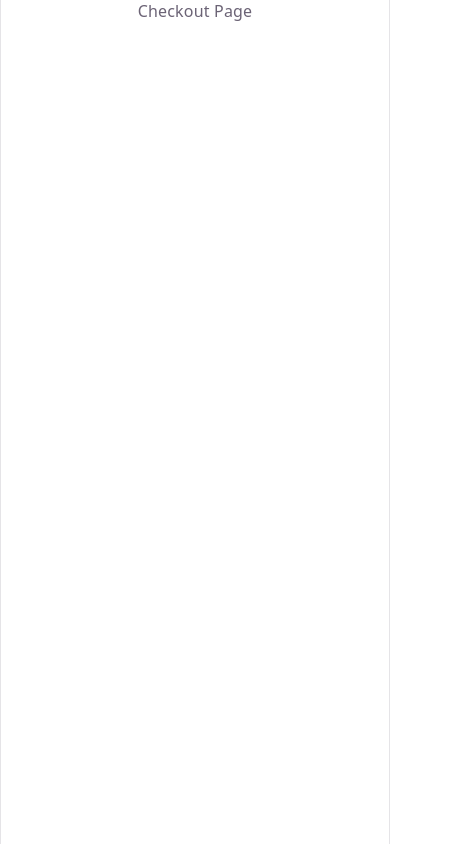
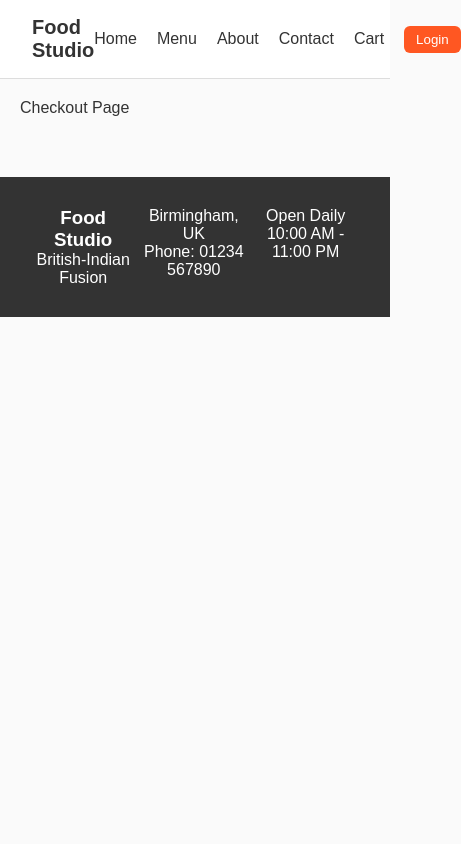
Before and after one commit to Minimax291/Food_Studio_Demo, a React (Vite) app: page /checkout in a window 390 px wide. Shown: the whole page, 461 px wide, since content can reach past the window. Built offline with nearby package versions, Linux system fonts and the light colour scheme.

Commit message:
connected the pages and added demo home page

```diff
--- /dev/null
+++ b/src/components/layout/Footer.css
@@ -0,0 +1,9 @@
+.footer {
+  margin-top: 40px;
+  padding: 30px;
+  background-color: #333;
+  color: white;
+  display: flex;
+  justify-content: space-around;
+  text-align: center;
+}
--- /dev/null
+++ b/src/components/layout/Footer.tsx
@@ -0,0 +1,22 @@
+import "./Footer.css";
+
+export default function Footer() {
+  return (
+    <footer className="footer">
+      <div>
+        <h3>Food Studio</h3>
+        <p>British-Indian Fusion</p>
+      </div>
+
+      <div>
+        <p>Birmingham, UK</p>
+        <p>Phone: 01234 567890</p>
+      </div>
+
+      <div>
+        <p>Open Daily</p>
+        <p>10:00 AM - 11:00 PM</p>
+      </div>
+    </footer>
+  );
+}
--- /dev/null
+++ b/src/components/layout/MainLayout.tsx
@@ -0,0 +1,12 @@
+import Navbar from "./Navbar";
+import Footer from "./Footer";
+
+export default function MainLayout({ children }: { children: React.ReactNode }) {
+  return (
+    <>
+      <Navbar />
+      <main style={{ padding: "20px" }}>{children}</main>
+      <Footer />
+    </>
+  );
+}
--- /dev/null
+++ b/src/components/layout/Navbar.css
@@ -0,0 +1,44 @@
+.navbar {
+  display: flex;
+  justify-content: space-between;
+  align-items: center;
+  padding: 16px 32px;
+  background-color: #ffffff;
+  border-bottom: 1px solid #ddd;
+}
+
+.navbar-logo a {
+  font-size: 20px;
+  font-weight: bold;
+  text-decoration: none;
+  color: #333;
+}
+
+.navbar-links {
+  display: flex;
+  gap: 20px;
+  align-items: center;
+}
+
+.navbar-links a {
+  text-decoration: none;
+  color: #333;
+  font-weight: 500;
+}
+
+.navbar-links a:hover {
+  color: #ff5722;
+}
+
+.login-btn {
+  padding: 6px 12px;
+  border: none;
+  background-color: #ff5722;
+  color: white;
+  border-radius: 6px;
+  cursor: pointer;
+}
+
+.login-btn:hover {
+  background-color: #e64a19;
+}
--- /dev/null
+++ b/src/components/layout/Navbar.tsx
@@ -0,0 +1,21 @@
+import { Link } from "react-router-dom";
+import "./Navbar.css";
+
+export default function Navbar() {
+  return (
+    <nav className="navbar">
+      <div className="navbar-logo">
+        <Link to="/">Food Studio</Link>
+      </div>
+
+      <div className="navbar-links">
+        <Link to="/">Home</Link>
+        <Link to="/menu">Menu</Link>
+        <Link to="/about">About</Link>
+        <Link to="/contact">Contact</Link>
+        <Link to="/cart">Cart</Link>
+        <button className="login-btn">Login</button>
+      </div>
+    </nav>
+  );
+}
--- a/src/index.css
+++ b/src/index.css
@@ -1,111 +1,11 @@
-:root {
-  --text: #6b6375;
-  --text-h: #08060d;
-  --bg: #fff;
-  --border: #e5e4e7;
-  --code-bg: #f4f3ec;
-  --accent: #aa3bff;
-  --accent-bg: rgba(170, 59, 255, 0.1);
-  --accent-border: rgba(170, 59, 255, 0.5);
-  --social-bg: rgba(244, 243, 236, 0.5);
-  --shadow:
-    rgba(0, 0, 0, 0.1) 0 10px 15px -3px, rgba(0, 0, 0, 0.05) 0 4px 6px -2px;
-
-  --sans: system-ui, 'Segoe UI', Roboto, sans-serif;
-  --heading: system-ui, 'Segoe UI', Roboto, sans-serif;
-  --mono: ui-monospace, Consolas, monospace;
-
-  font: 18px/145% var(--sans);
-  letter-spacing: 0.18px;
-  color-scheme: light dark;
-  color: var(--text);
-  background: var(--bg);
-  font-synthesis: none;
-  text-rendering: optimizeLegibility;
-  -webkit-font-smoothing: antialiased;
-  -moz-osx-font-smoothing: grayscale;
-
-  @media (max-width: 1024px) {
-    font-size: 16px;
-  }
-}
-
-@media (prefers-color-scheme: dark) {
-  :root {
-    --text: #9ca3af;
-    --text-h: #f3f4f6;
-    --bg: #16171d;
-    --border: #2e303a;
-    --code-bg: #1f2028;
-    --accent: #c084fc;
-    --accent-bg: rgba(192, 132, 252, 0.15);
-    --accent-border: rgba(192, 132, 252, 0.5);
-    --social-bg: rgba(47, 48, 58, 0.5);
-    --shadow:
-      rgba(0, 0, 0, 0.4) 0 10px 15px -3px, rgba(0, 0, 0, 0.25) 0 4px 6px -2px;
-  }
-
-  #social .button-icon {
-    filter: invert(1) brightness(2);
-  }
-}
-
-#root {
-  width: 1126px;
-  max-width: 100%;
-  margin: 0 auto;
-  text-align: center;
-  border-inline: 1px solid var(--border);
-  min-height: 100svh;
-  display: flex;
-  flex-direction: column;
+* {
+  margin: 0;
+  padding: 0;
   box-sizing: border-box;
 }
 
 body {
-  margin: 0;
+  font-family: Arial, sans-serif;
+  background-color: #fafafa;
+  color: #333;
 }
-
-h1,
-h2 {
-  font-family: var(--heading);
-  font-weight: 500;
-  color: var(--text-h);
-}
-
-h1 {
-  font-size: 56px;
-  letter-spacing: -1.68px;
-  margin: 32px 0;
-  @media (max-width: 1024px) {
-    font-size: 36px;
-    margin: 20px 0;
-  }
-}
-h2 {
-  font-size: 24px;
-  line-height: 118%;
-  letter-spacing: -0.24px;
-  margin: 0 0 8px;
-  @media (max-width: 1024px) {
-    font-size: 20px;
-  }
-}
-p {
-  margin: 0;
-}
-
-code,
-.counter {
-  font-family: var(--mono);
-  display: inline-flex;
-  border-radius: 4px;
-  color: var(--text-h);
-}
-
-code {
-  font-size: 15px;
-  line-height: 135%;
-  padding: 4px 8px;
-  background: var(--code-bg);
-}
--- /dev/null
+++ b/src/pages/HomePage.css
@@ -0,0 +1,107 @@
+.home-page {
+  display: flex;
+  flex-direction: column;
+  gap: 40px;
+}
+
+.hero-section {
+  background: linear-gradient(135deg, #fff3e0, #ffe0b2);
+  padding: 80px 40px;
+  border-radius: 16px;
+}
+
+.hero-content {
+  max-width: 700px;
+}
+
+.hero-content h1 {
+  font-size: 48px;
+  margin-bottom: 12px;
+}
+
+.hero-content h2 {
+  font-size: 28px;
+  margin-bottom: 16px;
+  color: #ff5722;
+}
+
+.hero-content p {
+  font-size: 18px;
+  line-height: 1.6;
+  margin-bottom: 24px;
+}
+
+.hero-buttons {
+  display: flex;
+  gap: 16px;
+  flex-wrap: wrap;
+}
+
+.primary-btn,
+.secondary-btn {
+  display: inline-block;
+  padding: 12px 20px;
+  border-radius: 8px;
+  text-decoration: none;
+  font-weight: 600;
+}
+
+.primary-btn {
+  background-color: #ff5722;
+  color: white;
+}
+
+.primary-btn:hover {
+  background-color: #e64a19;
+}
+
+.secondary-btn {
+  background-color: white;
+  color: #333;
+  border: 1px solid #ddd;
+}
+
+.home-section h2,
+.about-preview h2,
+.cta-section h2 {
+  margin-bottom: 20px;
+  font-size: 32px;
+}
+
+.card-grid {
+  display: grid;
+  grid-template-columns: repeat(auto-fit, minmax(220px, 1fr));
+  gap: 20px;
+}
+
+.info-card,
+.food-card {
+  background-color: white;
+  border: 1px solid #eee;
+  border-radius: 14px;
+  padding: 20px;
+  box-shadow: 0 4px 12px rgba(0, 0, 0, 0.05);
+}
+
+.food-card h3 {
+  margin-bottom: 10px;
+}
+
+.food-card p {
+  color: #555;
+  line-height: 1.5;
+}
+
+.about-preview,
+.cta-section {
+  background-color: white;
+  padding: 32px;
+  border-radius: 16px;
+  border: 1px solid #eee;
+}
+
+.cta-section p,
+.about-preview p {
+  margin-bottom: 20px;
+  line-height: 1.6;
+}
--- a/src/pages/HomePage.tsx
+++ b/src/pages/HomePage.tsx
@@ -1,3 +1,99 @@
+import { Link } from "react-router-dom";
+import "./HomePage.css";
+
 export default function HomePage() {
-  return <div>Home Page</div>;
+  return (
+    <div className="home-page">
+      <section className="hero-section">
+        <div className="hero-content">
+          <h1>Food Studio</h1>
+          <h2>British-Indian Fusion, Fresh and Affordable</h2>
+          <p>
+            Discover delicious curries, biryanis, wraps, street food, and
+            student-friendly meal deals made for quick and satisfying orders.
+          </p>
+
+          <div className="hero-buttons">
+            <Link to="/menu" className="primary-btn">
+              View Menu
+            </Link>
+            <Link to="/cart" className="secondary-btn">
+              Order Now
+            </Link>
+          </div>
+        </div>
+      </section>
+
+      <section className="home-section">
+        <h2>Special Offers</h2>
+        <div className="card-grid">
+          <div className="info-card">Lunch Deal</div>
+          <div className="info-card">Student Saver</div>
+          <div className="info-card">Free Drink Combo</div>
+        </div>
+      </section>
+
+      <section className="home-section">
+        <h2>Most Popular</h2>
+        <div className="card-grid">
+          <div className="food-card">
+            <h3>Chicken Biryani</h3>
+            <p>Classic rice dish packed with flavor.</p>
+          </div>
+          <div className="food-card">
+            <h3>Chicken Balti</h3>
+            <p>A rich and warming curry favorite.</p>
+          </div>
+          <div className="food-card">
+            <h3>Choley Bhatura</h3>
+            <p>A filling and popular street-food style meal.</p>
+          </div>
+        </div>
+      </section>
+
+      <section className="home-section">
+        <h2>Package Deals</h2>
+        <div className="card-grid">
+          <div className="info-card">Wrap + Drink</div>
+          <div className="info-card">Curry + Rice + Drink</div>
+          <div className="info-card">Family Combo</div>
+        </div>
+      </section>
+
+      <section className="home-section">
+        <h2>Featured Menu</h2>
+        <div className="card-grid">
+          <div className="food-card">
+            <h3>Paneer Wrap</h3>
+            <p>Soft wrap filled with spiced paneer and fresh salad.</p>
+          </div>
+          <div className="food-card">
+            <h3>Vegetable Biryani</h3>
+            <p>Flavorful rice dish with mixed vegetables and spices.</p>
+          </div>
+          <div className="food-card">
+            <h3>Masala Chips</h3>
+            <p>Crispy chips with a bold masala twist.</p>
+          </div>
+        </div>
+      </section>
+
+      <section className="about-preview">
+        <h2>About Food Studio</h2>
+        <p>
+          Food Studio brings together British convenience and Indian flavor in
+          a warm, affordable, and modern food experience for students, locals,
+          and busy customers.
+        </p>
+      </section>
+
+      <section className="cta-section">
+        <h2>Ready to Order?</h2>
+        <p>Browse the full menu and build your perfect meal.</p>
+        <Link to="/menu" className="primary-btn">
+          Explore Menu
+        </Link>
+      </section>
+    </div>
+  );
 }
--- a/src/router/AppRouter.tsx
+++ b/src/router/AppRouter.tsx
@@ -1,4 +1,6 @@
 import { BrowserRouter, Routes, Route } from "react-router-dom";
+import MainLayout from "../components/layout/MainLayout";
+
 import HomePage from "../pages/HomePage";
 import MenuPage from "../pages/MenuPage";
 import CartPage from "../pages/CartPage";
@@ -10,6 +12,7 @@ import ContactPage from "../pages/ContactPage";
 export default function AppRouter() {
   return (
     <BrowserRouter>
+      <MainLayout>
         <Routes>
           <Route path="/" element={<HomePage />} />
           <Route path="/menu" element={<MenuPage />} />
@@ -19,6 +22,7 @@ export default function AppRouter() {
           <Route path="/about" element={<AboutPage />} />
           <Route path="/contact" element={<ContactPage />} />
         </Routes>
+      </MainLayout>
     </BrowserRouter>
   );
 }
```
Lines whose indentation alone changed are shown as unchanged.
